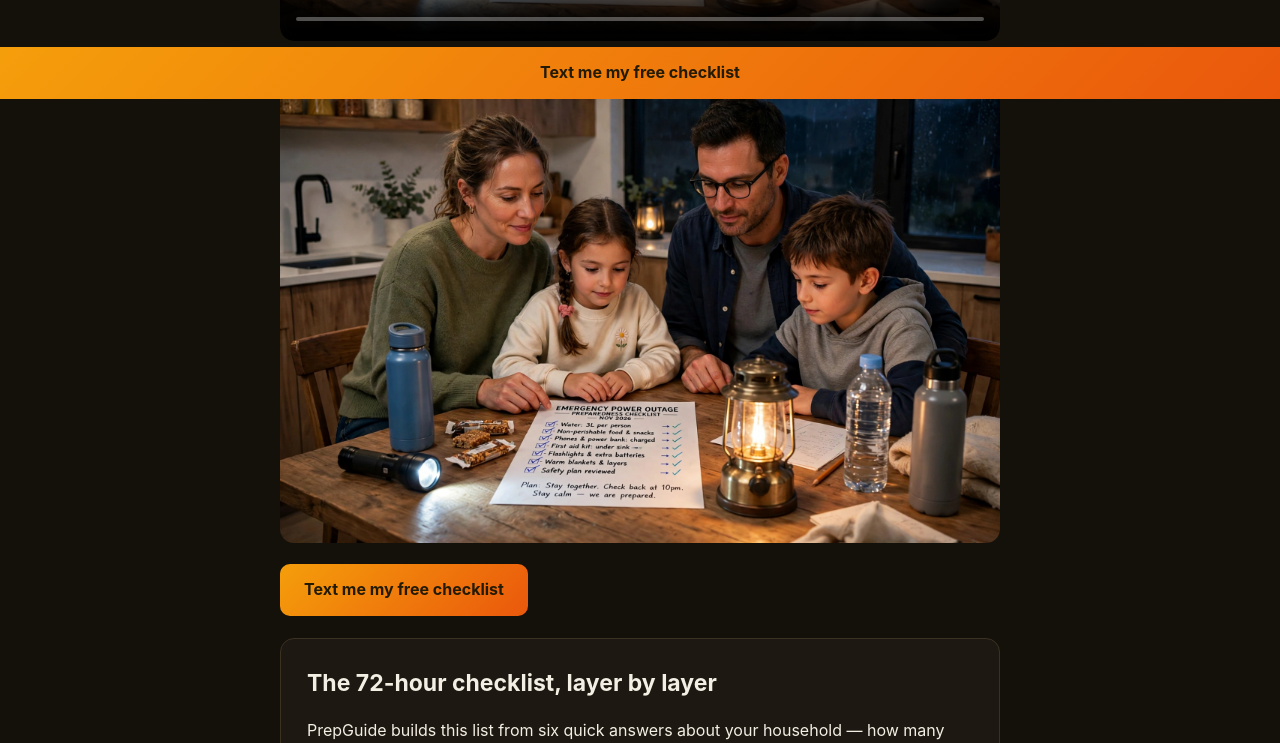
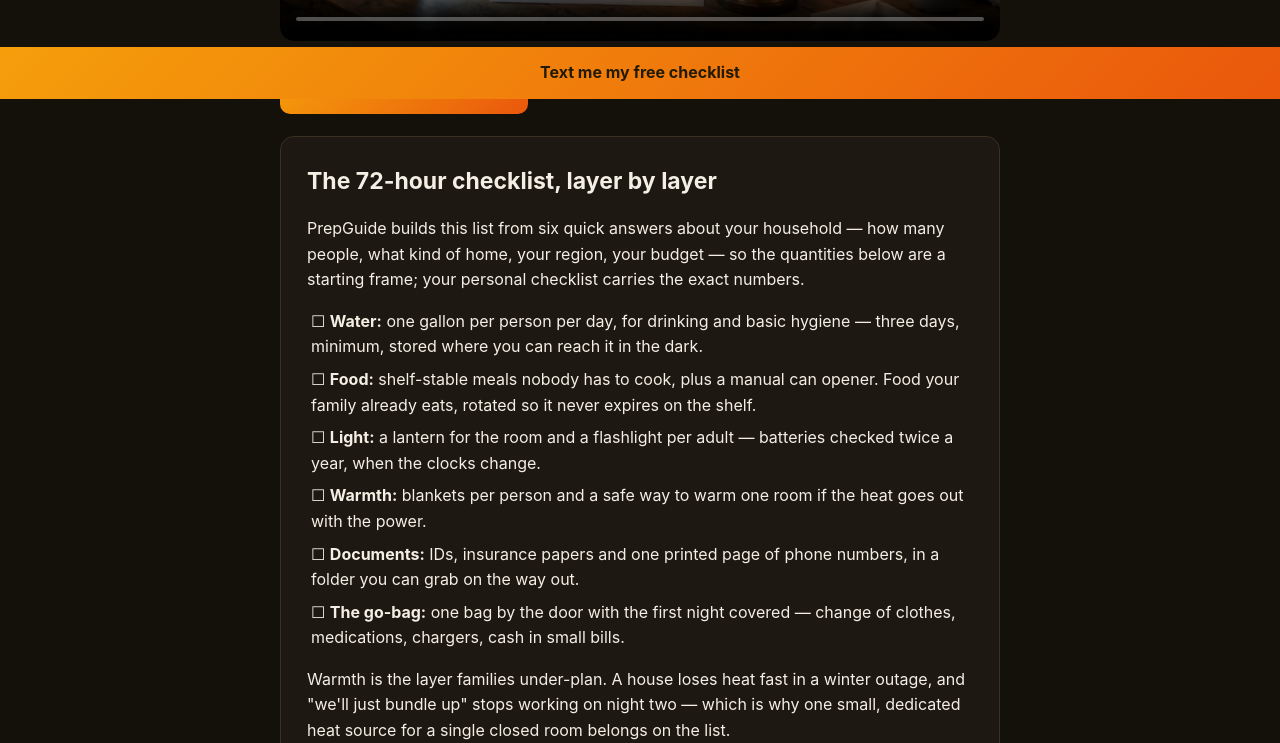
Before and after one commit to mehyar500/venture-prepguide, a plain HTML site: page pwa/72-hour-ready/index.html in a window 1280 px wide. Shown: the part 701-1444 px from the top of the page. Drawn offline with Linux system fonts and the light colour scheme; grey boxes are pictures that could not be loaded.

Commit message:
Hero cleanup (Mayor order via Affiliate): remove duplicated hero-img element. Product Chief 2026-11-23.

```diff
--- a/pwa/72-hour-ready/index.html
+++ b/pwa/72-hour-ready/index.html
@@ -52,7 +52,6 @@ input[type=text],input[type=tel]{background:#14110b;color:var(--ink)}
 <h1>Is your family ready for the first 72 hours?</h1>
 <p>When the lights go out, calm families are not lucky — they are the ones who walked this checklist before they needed it. Watch how it works, then work the list below: water, food, light, warmth, documents — sized to your household, not a generic store list.</p>
 <video controls preload="metadata" poster="hero.webp" src="https://cdn.mehyar.us/prepguide/72-hour-ready.mp4"></video>
-<img class="hero-img" src="hero.webp" alt="A calm family around a kitchen table with a lantern, water bottles and a printed checklist during a power outage">
 <br><a class="cta" href="#text-signup">Text me my free checklist</a>
 </div>
 
```
